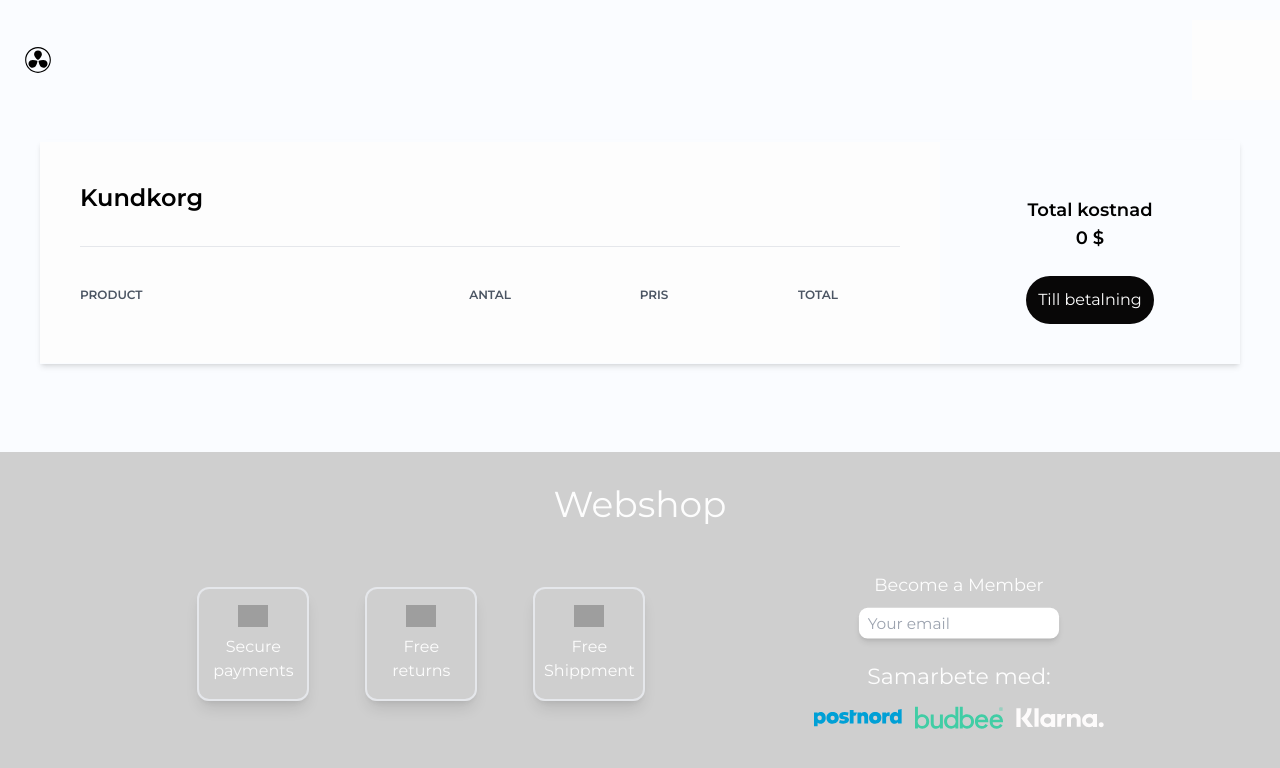
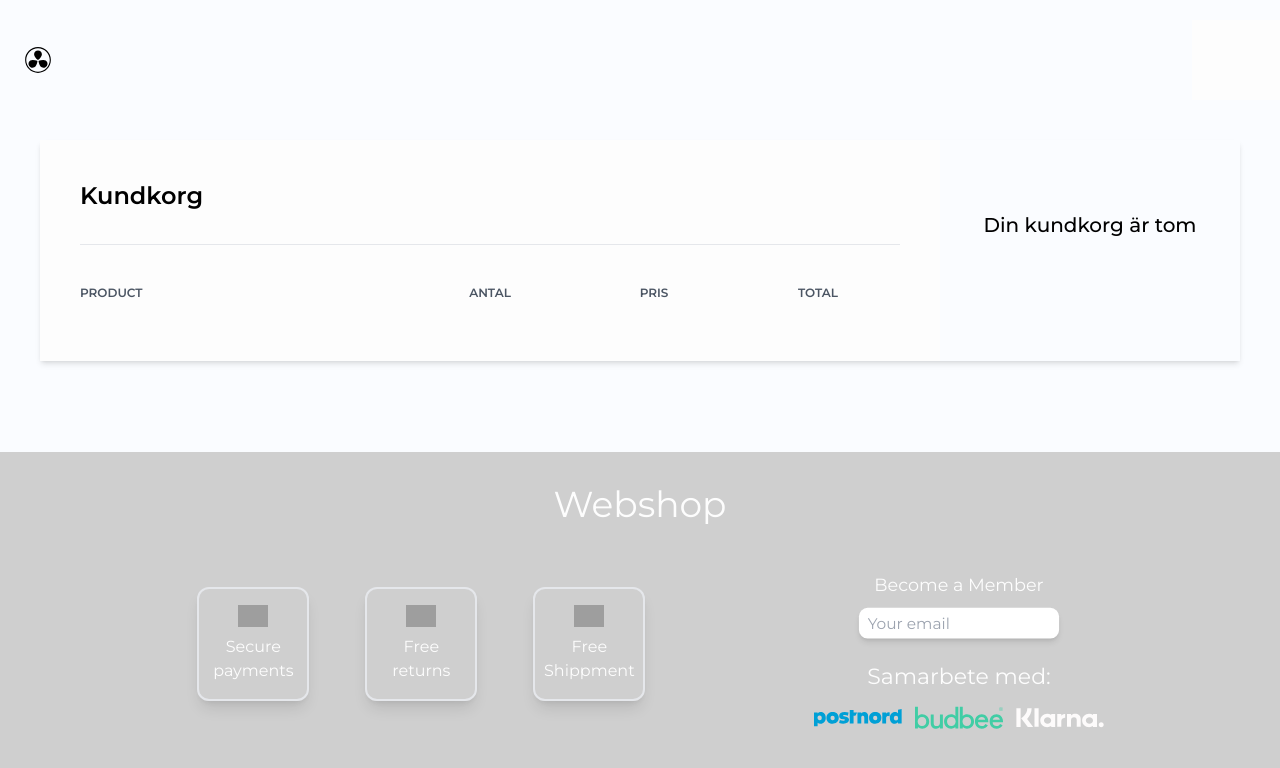
Before and after one commit to Rasmus3liasson/webshop, a Next.js app: page /checkout/cartsummary in a window 1280 px wide. Shown: the top 768 px of the page. Built offline with nearby package versions, Linux system fonts and the light colour scheme; grey boxes are pictures that could not be loaded.

Commit message:
fixed forgotten change to sessionStorage

```diff
--- a/src/app/components/Checkout/Summary.tsx
+++ b/src/app/components/Checkout/Summary.tsx
@@ -19,6 +19,8 @@ export default function Summary({
   return (
     <div className="md:w-1/4 w-full px-8 pb-10 flex items-center justify-center flex-col">
       <div className="mt-8 flex flex-col items-center justify-between">
+        {cartData !== null && cartData.length > 0 ? (
+          <>
             <div className="py-6 text-lg font-semibold flex flex-col items-center">
               <span>Total kostnad</span>
               <span>{totalCost} $</span>
@@ -33,6 +35,10 @@ export default function Summary({
             >
               Till betalning
             </button>
+          </>
+        ) : (
+          <p className="text-xl font-medium -mt-9">Din kundkorg är tom</p>
+        )}
       </div>
     </div>
   );
--- a/src/app/components/Header/CartDropdown.tsx
+++ b/src/app/components/Header/CartDropdown.tsx
@@ -66,7 +66,7 @@ export default function CartDropdown({
                         const removedItemFromCart = [...cart];
                         removedItemFromCart.splice(index, 1);
                         setCart(removedItemFromCart);
-                        localStorage.setItem(
+                        sessionStorage.setItem(
                           "cart",
                           JSON.stringify(removedItemFromCart)
                         );
--- a/src/app/order-confirmation/page.tsx
+++ b/src/app/order-confirmation/page.tsx
@@ -8,7 +8,6 @@ import Declined from "./Declined";
 
 export default function page() {
   const params = useSearchParams();
-
   const query = params.get("status");
 
   return (
```
Lines whose indentation alone changed are shown as unchanged.
